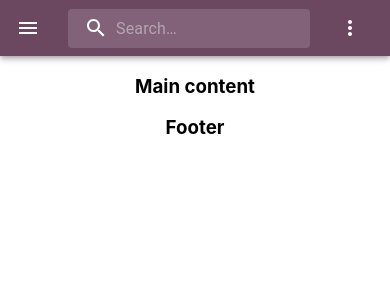
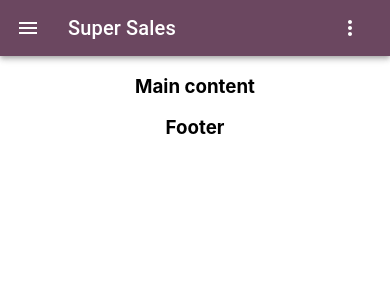
Before and after one commit to Alonasa/super-sales, a React (Create React App) app: page / in a window 390 px wide. Shown: the top 300 px of the page. Built offline with nearby package versions, Linux system fonts and the light colour scheme.

Commit message:
added logo to mobile menu adn removed search field from appbar

```diff
--- a/src/components/AppMenu.tsx
+++ b/src/components/AppMenu.tsx
@@ -190,19 +190,10 @@ export const AppMenu = () => {
             variant="h6"
             noWrap
             component="div"
-            sx={{display: {xs: 'none', sm: 'block'}}}
+            sx={{display: {xs:'block'}}}
           >
             Super Sales
           </Typography>
-          <Search>
-            <SearchIconWrapper>
-              <SearchIcon/>
-            </SearchIconWrapper>
-            <StyledInputBase
-              placeholder="Search…"
-              inputProps={{'aria-label': 'search'}}
-            />
-          </Search>
           <Box sx={{flexGrow: 1}}/>
           <Box sx={{display: {xs: 'none', md: 'flex'}}}>
             <IconButton size="large" aria-label="show 4 new mails"
```
